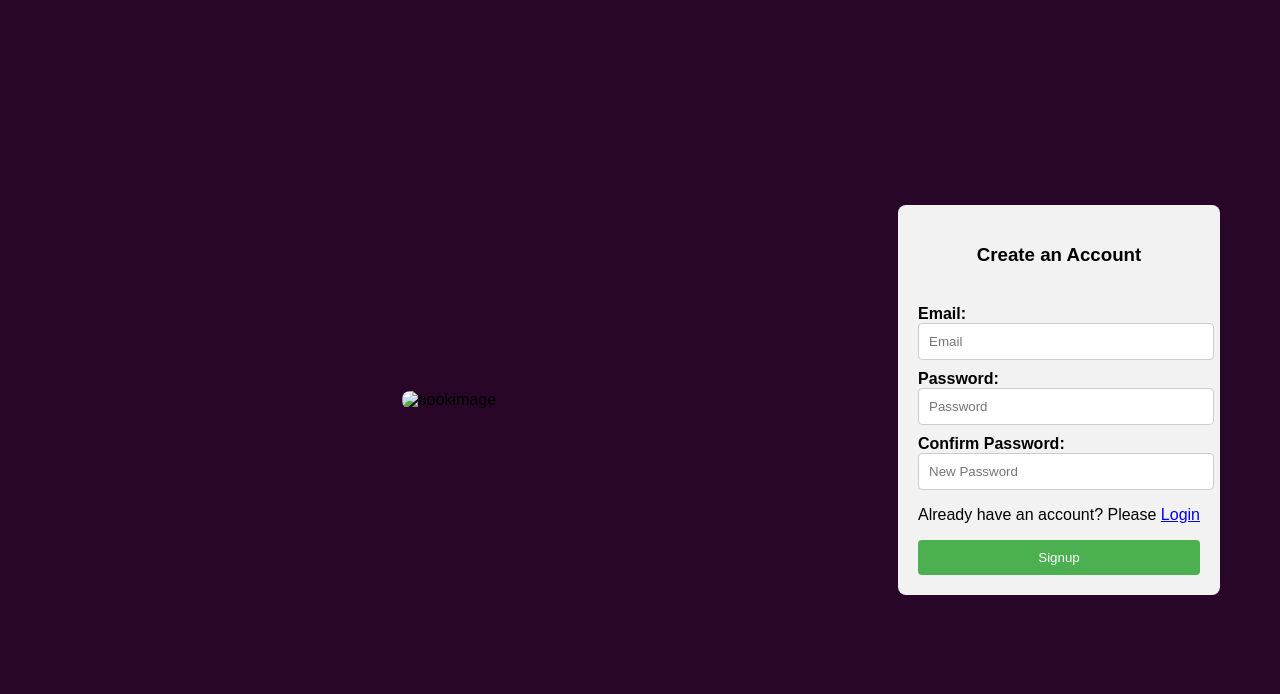
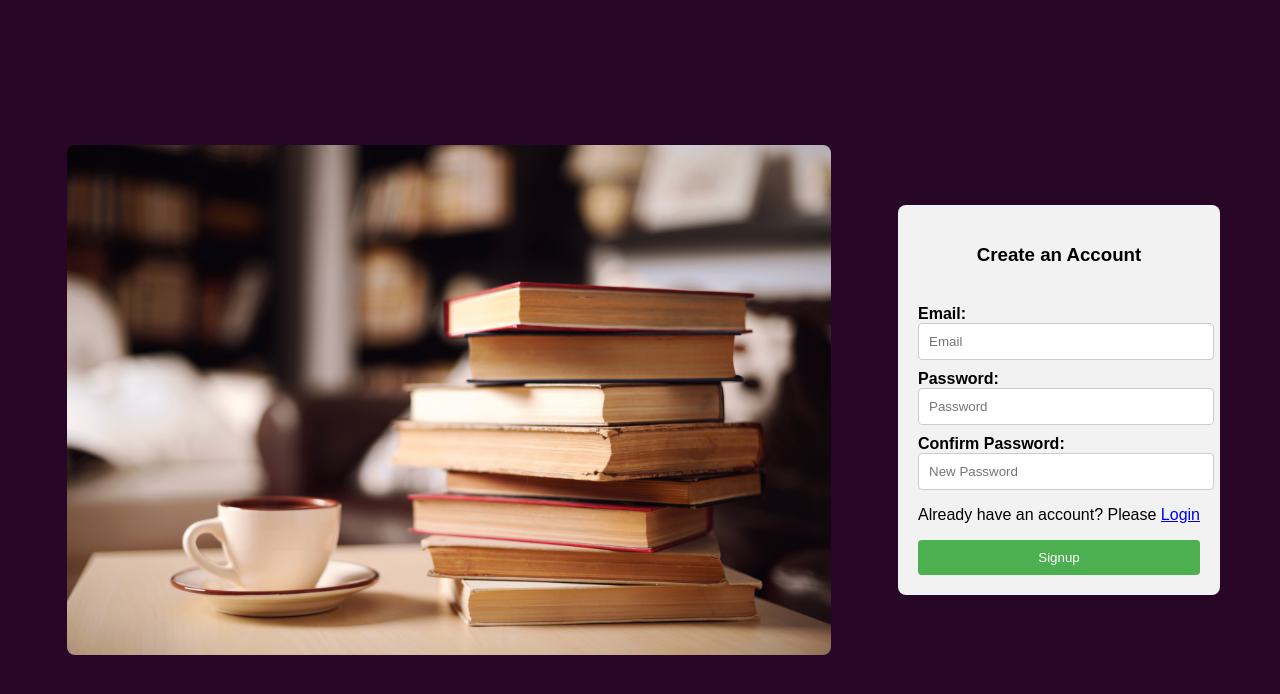
Before and after one commit to SonalikaBisoyi/BookHaven, a website: page signup.html in a window 1280 px wide. Drawn offline with Linux system fonts and the light colour scheme.

Commit message:
Update signup.html

```diff
--- a/signup.html
+++ b/signup.html
@@ -9,7 +9,7 @@
 <body>
   <div class="container">
     <div class="bookimage">
-      <img src="bookimg.jpg" alt="bookimage">
+      <img src="./images/login1.jpg" alt="bookimage">
     </div>
     <div class="signupform">
       <h3>Create an Account</h3>
```
